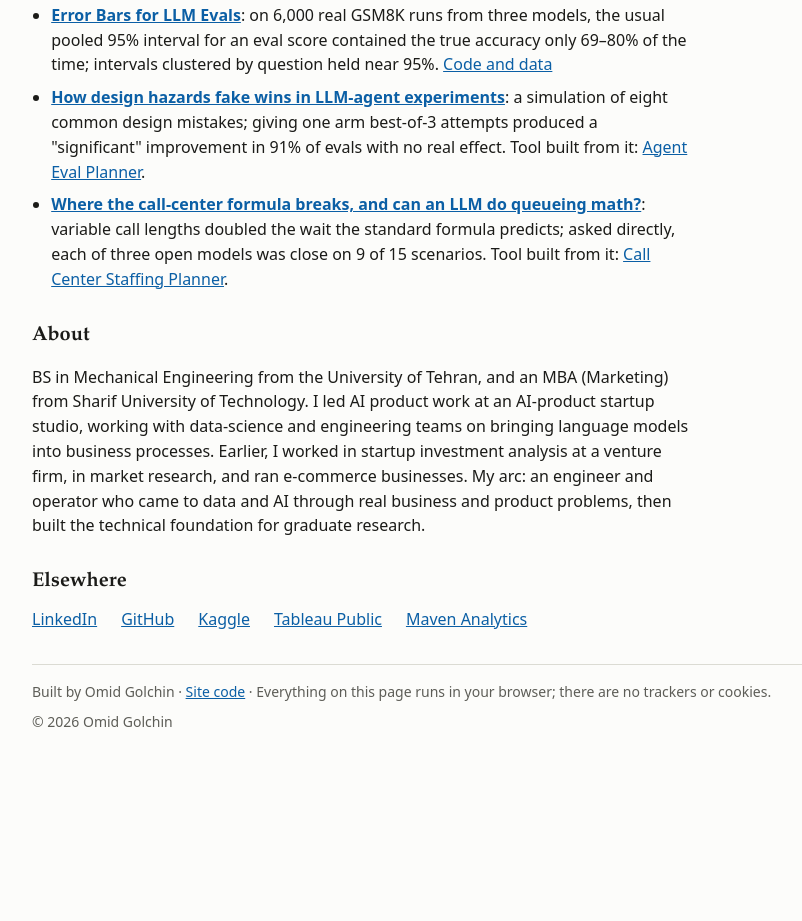
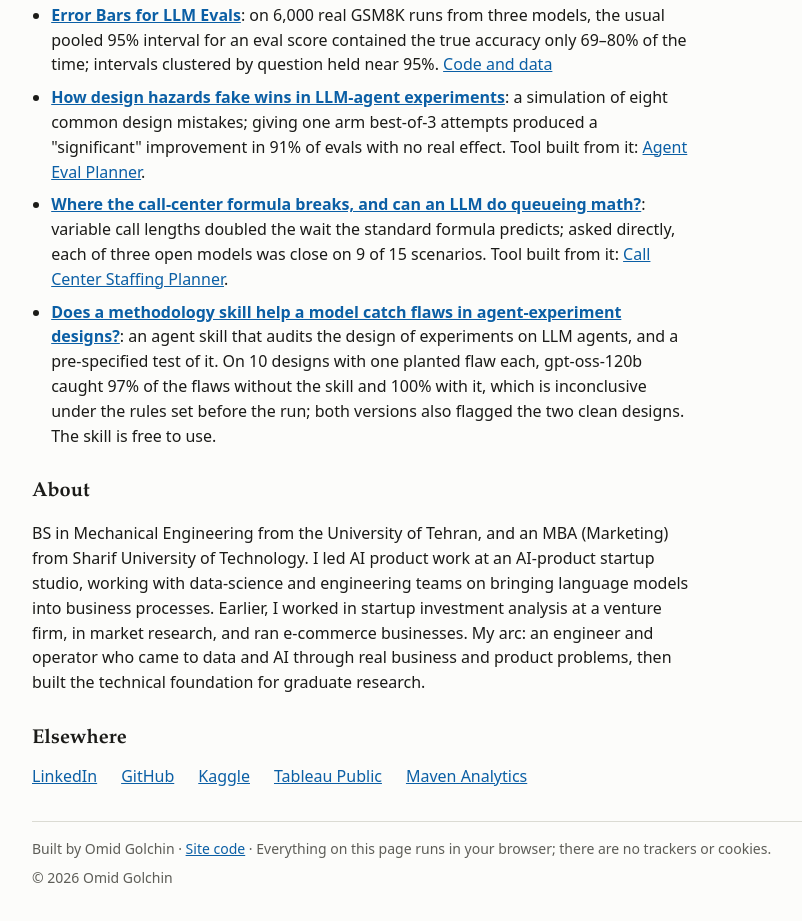
Before and after one commit to omidgolchin/omidgolchin.github.io, a plain HTML site: page index.html in a window 1280 px wide. Shown: the part 3055-3976 px from the top of the page, without its empty margins (112-914 px from the left). Before the commit the page ends 3819 px from the top, so only its background shows below. Drawn offline with Linux system fonts and the light colour scheme.

Commit message:
Add the agent experiment methodology skill and its test to Studies

```diff
--- a/index.html
+++ b/index.html
@@ -151,6 +151,7 @@
       <li><strong><a href="https://omidgolchin.github.io/llm-eval-error-bars/">Error Bars for LLM Evals</a></strong>: on 6,000 real GSM8K runs from three models, the usual pooled 95% interval for an eval score contained the true accuracy only 69–80% of the time; intervals clustered by question held near 95%. <a href="https://github.com/omidgolchin/llm-eval-error-bars">Code and data</a></li>
       <li><strong><a href="https://github.com/omidgolchin/agent-eval-hazards-study">How design hazards fake wins in LLM-agent experiments</a></strong>: a simulation of eight common design mistakes; giving one arm best-of-3 attempts produced a "significant" improvement in 91% of evals with no real effect. Tool built from it: <a href="https://omidgolchin.github.io/experiment-hazard-simulator/">Agent Eval Planner</a>.</li>
       <li><strong><a href="https://github.com/omidgolchin/call-center-queueing-study">Where the call-center formula breaks, and can an LLM do queueing math?</a></strong>: variable call lengths doubled the wait the standard formula predicts; asked directly, each of three open models was close on 9 of 15 scenarios. Tool built from it: <a href="https://omidgolchin.github.io/queue-simulator/">Call Center Staffing Planner</a>.</li>
+      <li><strong><a href="https://github.com/omidgolchin/agent-experiment-methodology">Does a methodology skill help a model catch flaws in agent-experiment designs?</a></strong>: an agent skill that audits the design of experiments on LLM agents, and a pre-specified test of it. On 10 designs with one planted flaw each, gpt-oss-120b caught 97% of the flaws without the skill and 100% with it, which is inconclusive under the rules set before the run; both versions also flagged the two clean designs. The skill is free to use.</li>
     </ul>
   </section>
 
```
